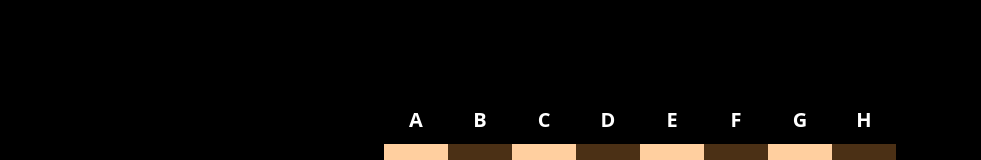
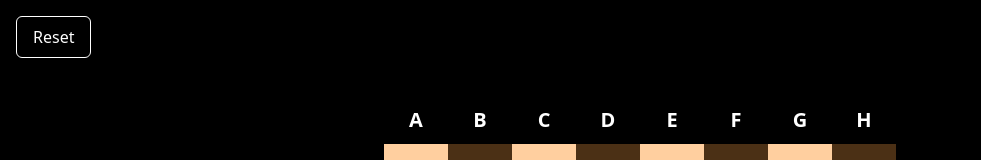
Before and after one commit to Teddy-Kun/chess_rs, a SvelteKit app: page / in a window 1280 px wide. Shown: the top 160 px of the page, without its empty margins (0-981 px from the left). Built offline with nearby package versions, Linux system fonts and the light colour scheme.

Commit message:
feat: add reset button to ui

```diff
--- a/src/components/board.svelte
+++ b/src/components/board.svelte
@@ -4,6 +4,7 @@
 		get_board,
 		get_legal_moves,
 		move_piece,
+		restart,
 		type BoardState,
 	} from "../lib";
 	import Piece from "./piece.svelte";
@@ -49,6 +50,12 @@
 		} else moves = null;
 	}
 
+	function reset(): void {
+		restart().then((res) => {
+			board = res;
+		});
+	}
+
 	onMount(() => {
 		get_board().then((state) => {
 			board = state;
@@ -56,6 +63,12 @@
 	});
 </script>
 
+<button
+	class="absolute top-4 left-4 text-white py-2 px-4 border border-border rounded-md hover:bg-gray-800 transition-colors cursor-pointer"
+	onclick={reset}
+>
+	Reset
+</button>
 <div class="m-8 grid grid-cols-10 font-bold text-xl text-white">
 	<p></p>
 	<p class={text_cls}>A</p>
--- a/src/lib.ts
+++ b/src/lib.ts
@@ -52,3 +52,8 @@ export async function move_piece(index: number, target: number): Promise<BoardSt
 	const res = await invoke("move_piece", { index, target }) as BackendPiece[];
 	return convert_board_state(res);
 }
+
+export async function restart(): Promise<BoardState> {
+	const res = await invoke("restart") as BackendPiece[];
+	return convert_board_state(res);
+}
```
Also changed, not shown: 2 other files (tests, documents, lock files or other folders).
